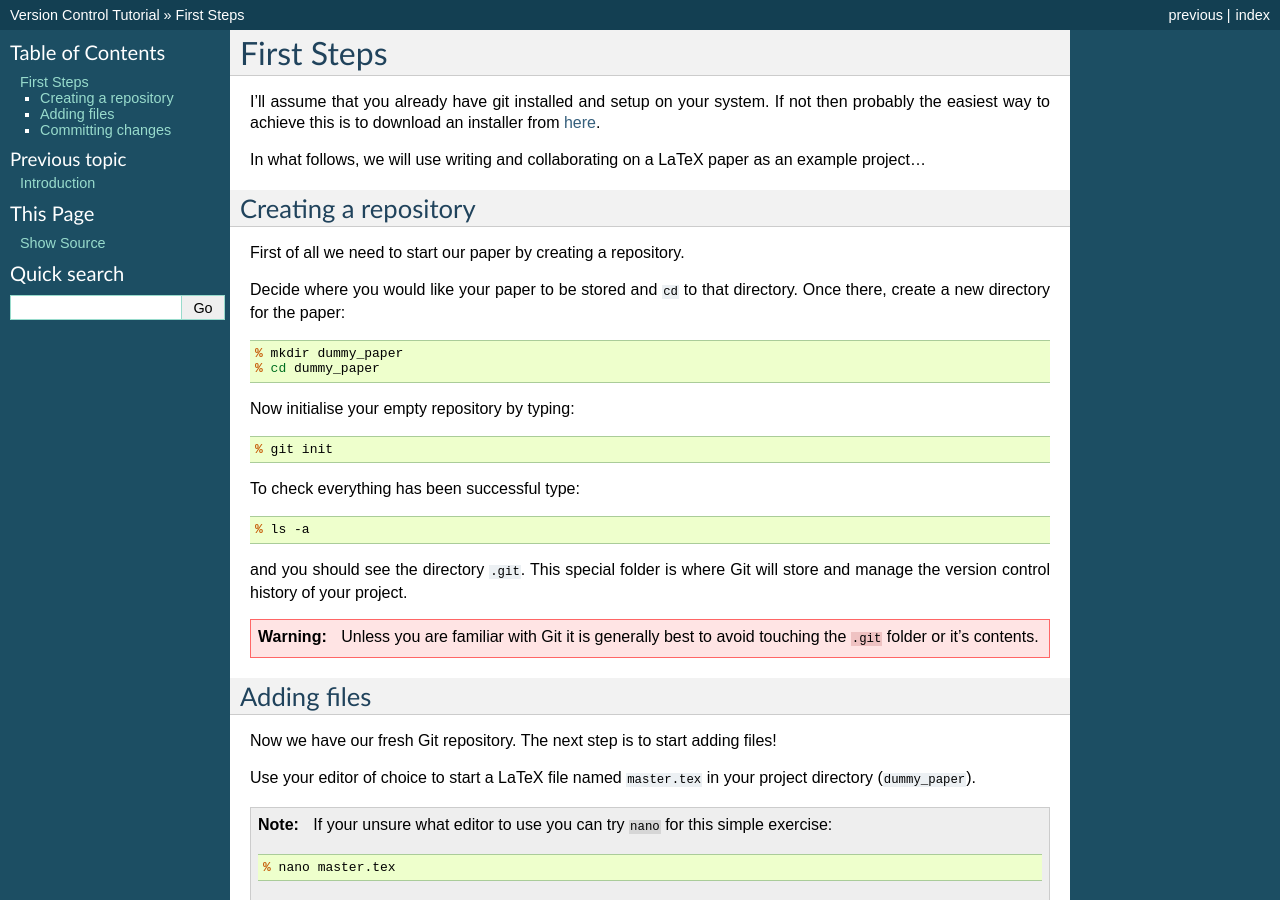
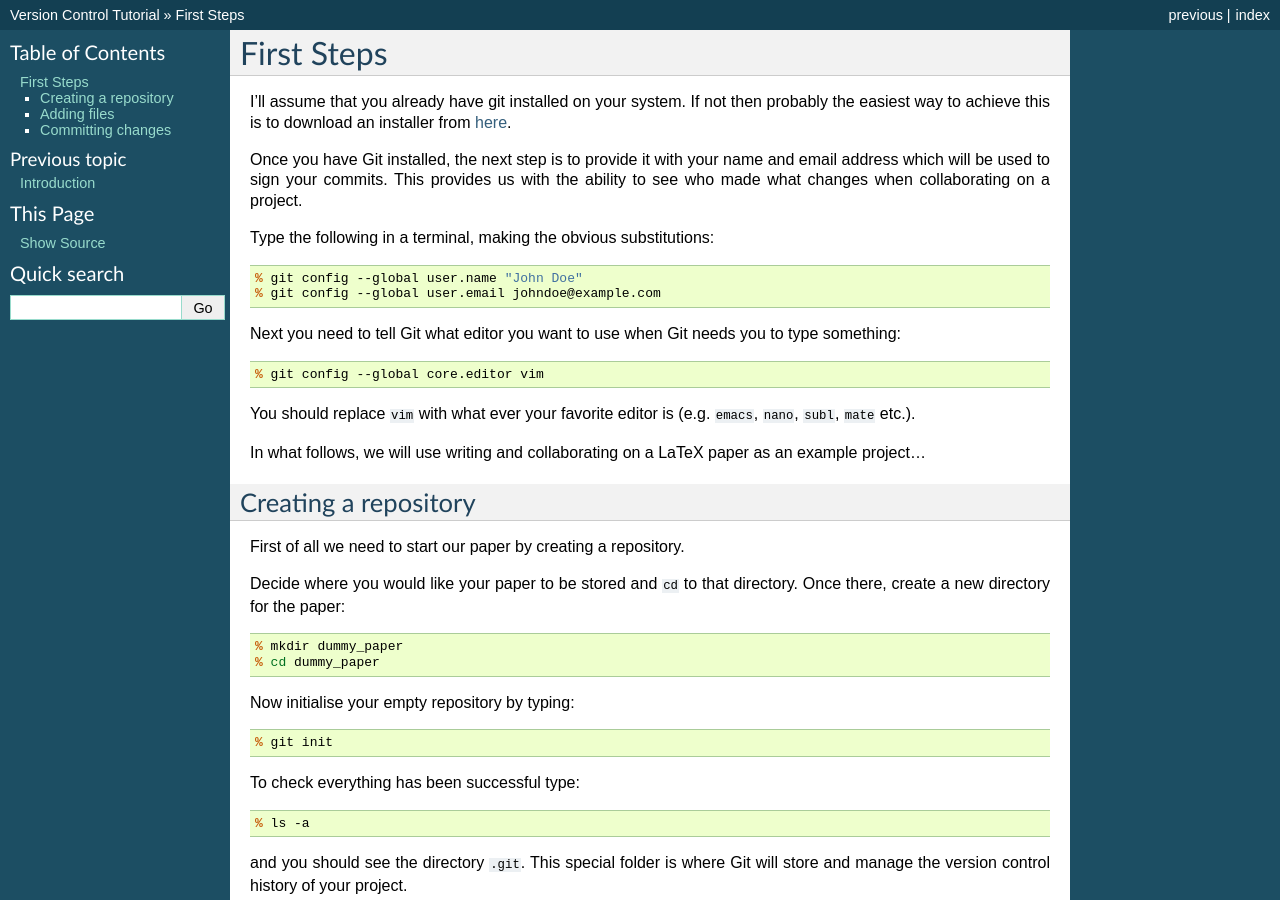
Before and after one commit to AstroinformaticsAU/VersionControlTutorial, a Sphinx documentation site: the page built from source/pages/1-firststeps.rst, in a window 1280 px wide and 900 px high. Built offline with Sphinx 7.4.7, drawn with Linux system fonts in a browser that asks for light colours; some of the changed text lies outside the part shown.

Commit message:
Add setup of email, username and editor.

```diff
--- a/source/pages/1-firststeps.rst
+++ b/source/pages/1-firststeps.rst
@@ -3,12 +3,30 @@
 First Steps
 ===========
 
-I'll assume that you already have git installed and setup on your system.  If
-not then probably the easiest way to achieve this is to download an installer
-from `here <http://git-scm.com/downloads>`_.
+I'll assume that you already have git installed on your system.  If not then
+probably the easiest way to achieve this is to download an installer from `here
+<http://git-scm.com/downloads>`_.
+
+Once you have Git installed, the next step is to provide it with your name and
+email address which will be used to sign your commits.  This provides us with
+the ability to see who made what changes when collaborating on a project.
+
+Type the following in a terminal, making the obvious substitutions::
+
+    % git config --global user.name "John Doe"
+    % git config --global user.email johndoe@example.com
+
+Next you need to tell Git what editor you want to use when Git needs you to type
+something::
+
+    % git config --global core.editor vim
+
+You should replace ``vim`` with what ever your favorite editor is (e.g.
+``emacs``, ``nano``, ``subl``, ``mate`` etc.).
 
 In what follows, we will use writing and collaborating on a LaTeX paper as an
 example project...
+
 
 Creating a repository
 ---------------------
@@ -130,6 +148,19 @@ our changes.
     the relevant changes being committed are.  If more detail is required then
     leave a blank line and add a longer more descriptive message there.
 
-.. todo::
+    Also note that the norm is to use the future tense in a commit message.
+    i.e. if you were to apply the changes in the commit, the message would say
+    what would happen...
 
-    Add an exercise here where the students make further changes to master.tex.
+
+.. topic:: Exercise 1a
+
+    .. highlight:: latex
+
+    Add another section to ``master.tex`` with the following::
+
+        \section{A New Hope}
+
+        That's no moon, that's a battle station.
+
+    Stage your changes and then commit them.
```
